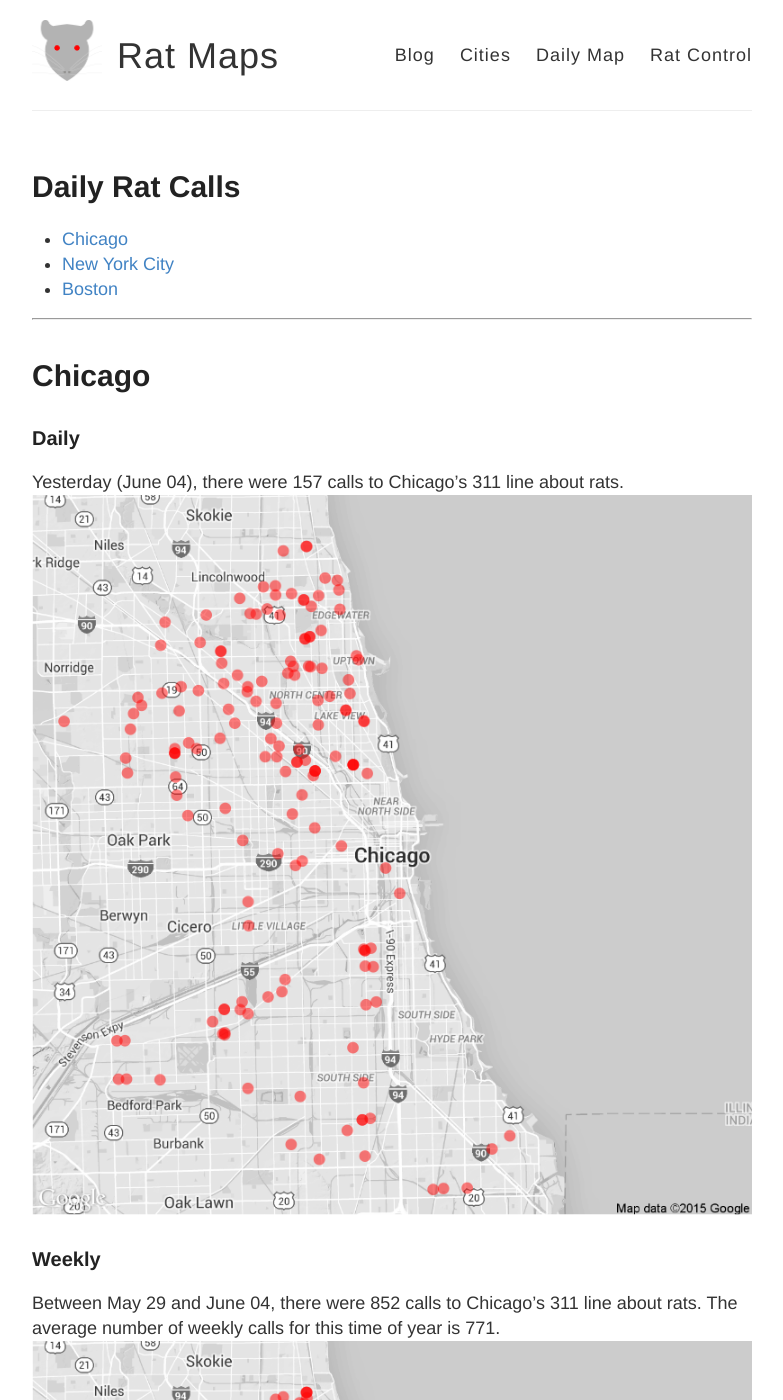
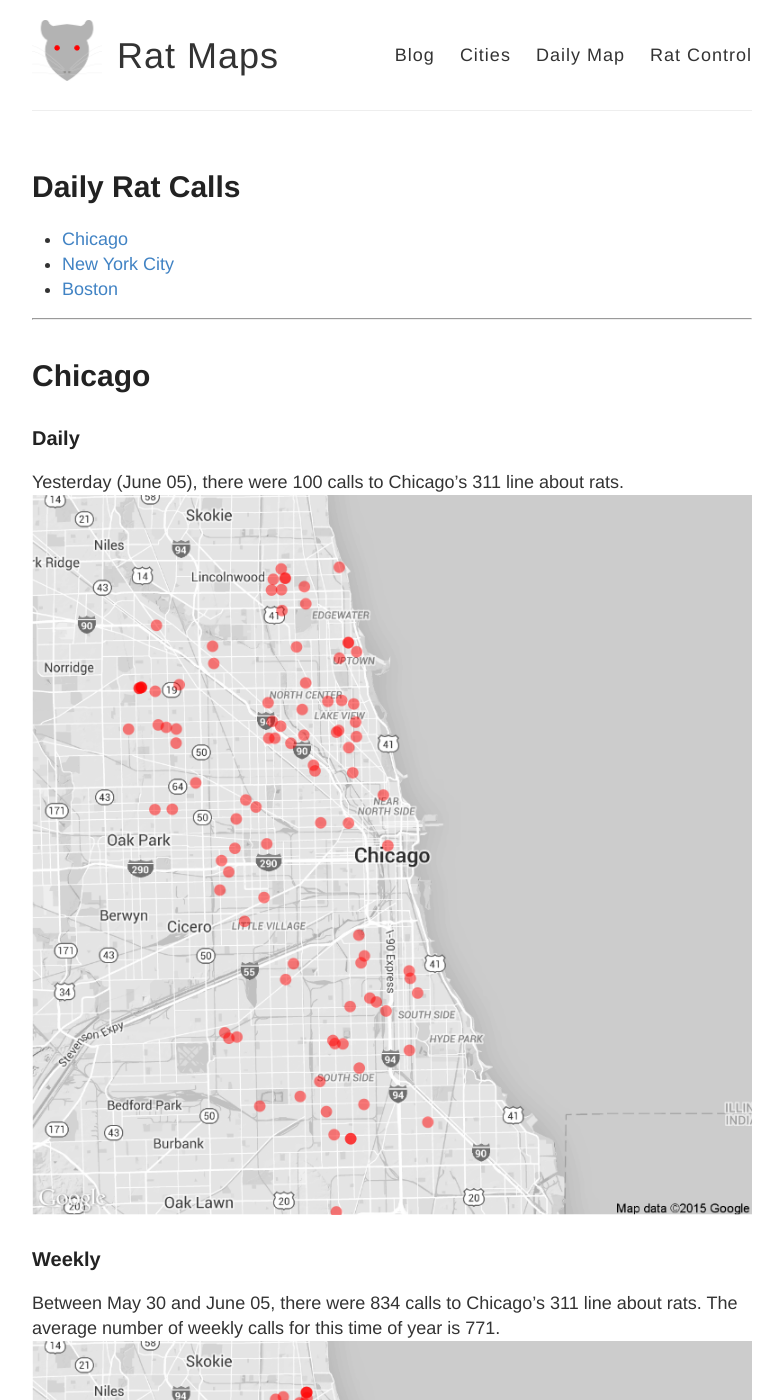
Before and after one commit to DanielHadley/ratmaps, a Jekyll site: the page built from daily.md, in a window 1280 px wide and 1400 px high. Shown: the whole window, without its empty margins (248-1031 px from the left). Built offline with Jekyll 4.4.1, drawn with Linux system fonts in a browser that asks for light colours; comment, search, counter and statistics services are not loaded; some of the changed text lies outside the part shown.

Commit message:
Daily Maps

```diff
--- a/daily.md
+++ b/daily.md
@@ -15,22 +15,22 @@
 
 ### Daily
 
-Yesterday (June 04), there were 157 calls to Chicago's 311 line about rats.
+Yesterday (June 05), there were 100 calls to Chicago's 311 line about rats.
 ![Chicago rat calls to 311 weekly map]({{ site.cityimages }}/daily/Chicago_Rat_Map_Daily.png)
 
 ### Weekly
-Between May 29 and June 04, there were 852 calls to Chicago's 311 line about rats. The average number of weekly calls for this time of year is 771.
+Between May 30 and June 05, there were 834 calls to Chicago's 311 line about rats. The average number of weekly calls for this time of year is 771.
 ![Chicago rat calls to 311 weekly map]({{ site.cityimages }}/daily/Chicago_Rat_Map_Weekly.png)
 ***
 # New York City <a id="nyc"><a>
 
 ### Daily
 
-Yesterday (June 04), there were 0 calls to New York City's 311 line about rats.
+Yesterday (June 05), there were 0 calls to New York City's 311 line about rats.
 ![NYC rat calls to 311 weekly map]({{ site.cityimages }}/daily/NYC_Rat_Map_Daily.png)
 
 ### Weekly
-Between May 29 and June 04, there were 0 calls to New York City's 311 line about rats. The average number of weekly calls for this time of year is 277.
+Between May 30 and June 05, there were 0 calls to New York City's 311 line about rats. The average number of weekly calls for this time of year is 277.
 ![NYC rat calls to 311 weekly map]({{ site.cityimages }}/daily/NYC_Rat_Map_Weekly.png)
 
 Each red dot represents one call about a rat seen in that location. The dots are transparent, so multiple calls from one location will be seen as a solid dot. The usual caveats apply: more calls do not necessarily mean that there are more rats in that location than other parts of the city. A cluster of dots could indicate that one resident is unusually vocal about rodents in his or her neighborhood. Also, more densely populated neighborhoods tend to make more calls to 311.
```
Also changed, not shown: images/pages/daily/Chicago_Rat_Map_Daily.png, images/pages/daily/Chicago_Rat_Map_Weekly.png, images/pages/daily/NYC_Rat_Map_Daily.png, images/pages/daily/NYC_Rat_Map_Weekly.png.
